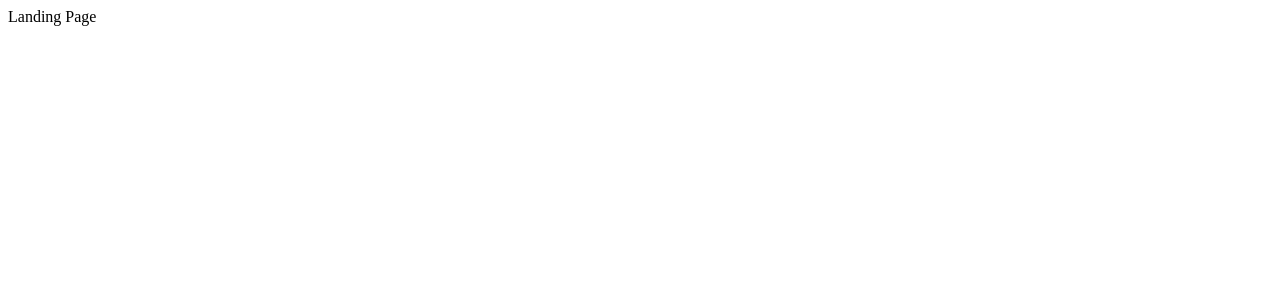
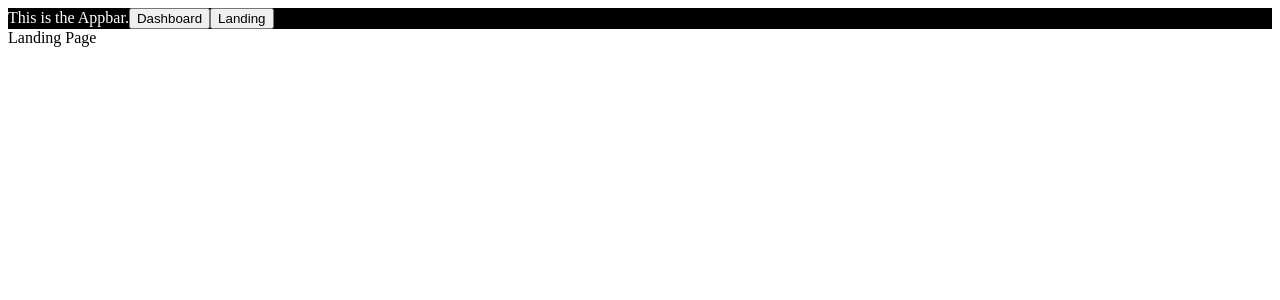
Before and after one commit to rajneesh069/react.js-lazy-loading, a React (Vite) app: page / in a window 1280 px wide. Shown: the top 300 px of the page. Built offline with nearby package versions, Linux system fonts and the light colour scheme; the HTML template or start-up script is replaced by a standard one.

Commit message:
add appbar to under the BrowserRouter component but outside routes so that it shows on every page

```diff
--- a/src/App.tsx
+++ b/src/App.tsx
@@ -1,17 +1,19 @@
 import { BrowserRouter, Route, Routes } from "react-router-dom";
 import Dashboard from "./components/Dashboard";
 import Landing from "./components/Landing";
+import Appbar from "./components/Appbar";
 
 function App() {
   return (
-    <>
+    <div>
       <BrowserRouter>
+        <Appbar />
         <Routes>
           <Route element={<Dashboard />} path="/dashboard" />
           <Route element={<Landing />} path="/" />
         </Routes>
       </BrowserRouter>
-    </>
+    </div>
   );
 }
 
```
